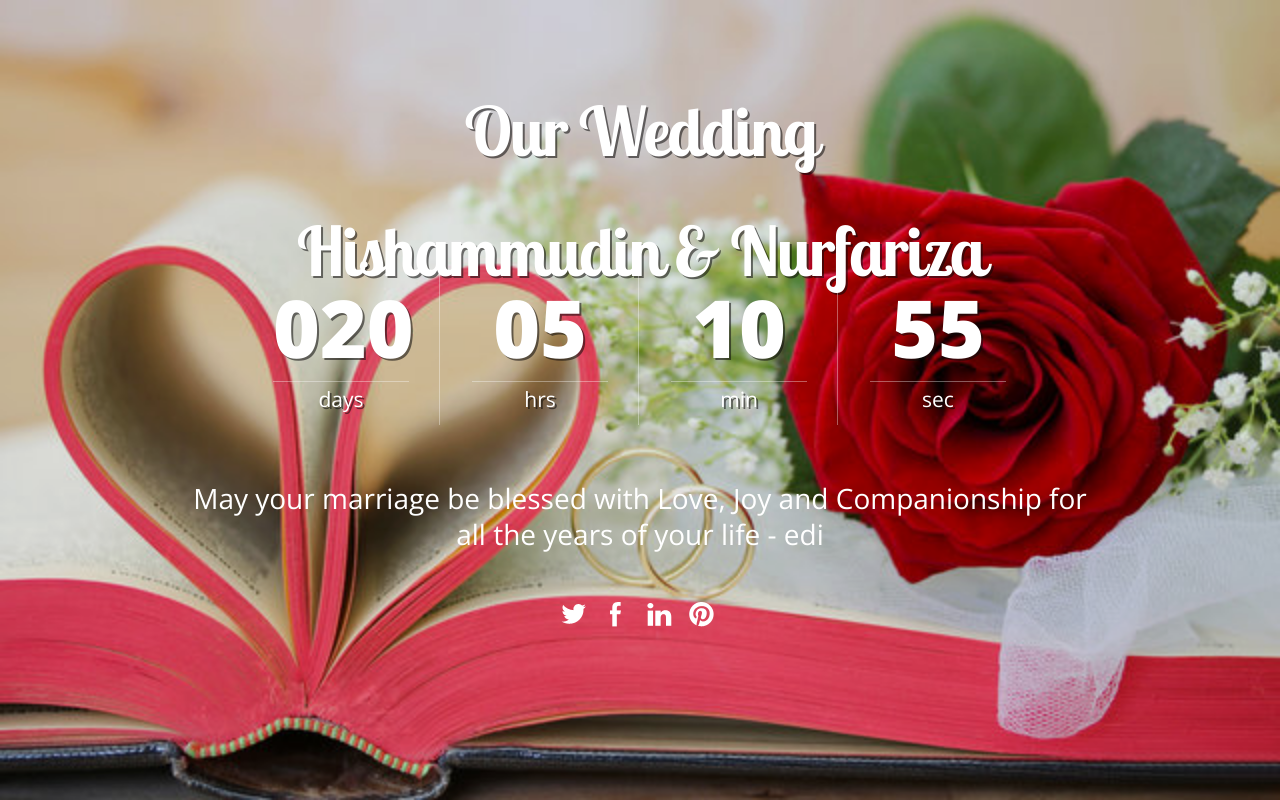
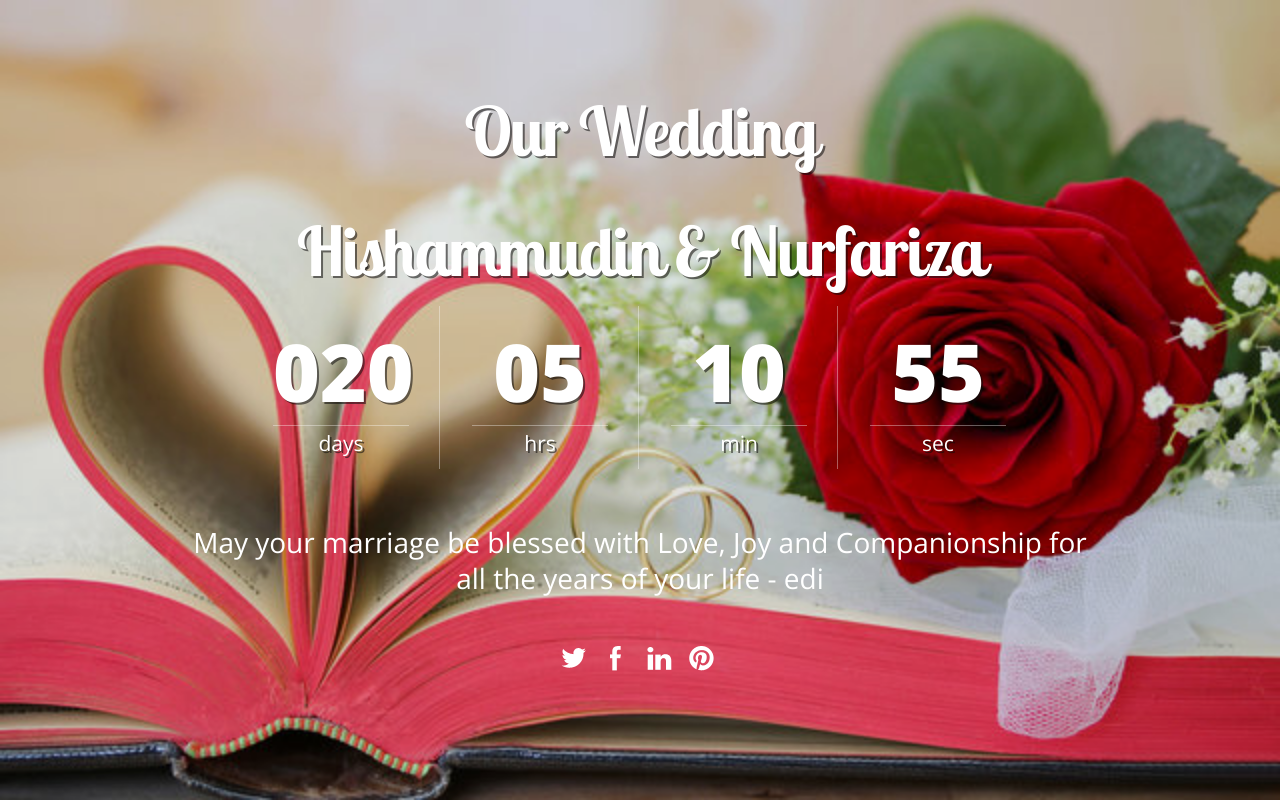
Before and after one commit to mzaidiez/mzaidiez.github.io, a plain HTML site: page index.html in a window 1280 px wide. Drawn offline with nearby package versions, Linux system fonts and the light colour scheme.

Commit message:
first commit

```diff
--- a/index.html
+++ b/index.html
@@ -24,10 +24,12 @@ Note: Please use our back link in your site (webthemez.com)
 <div id="Header">
 <div class="wrapper">
 	<h1><p>Our Wedding</p>
-	 <p>Hishammudin & Nurfariza</p> </h1>
+	 Hishammudin & Nurfariza </h1>
 	</div>
 </div>
 <div id="Content" class="wrapper">
+<br>
+<br>
 <br>
 <br>
 <div class="countdown styled"></div>
```
